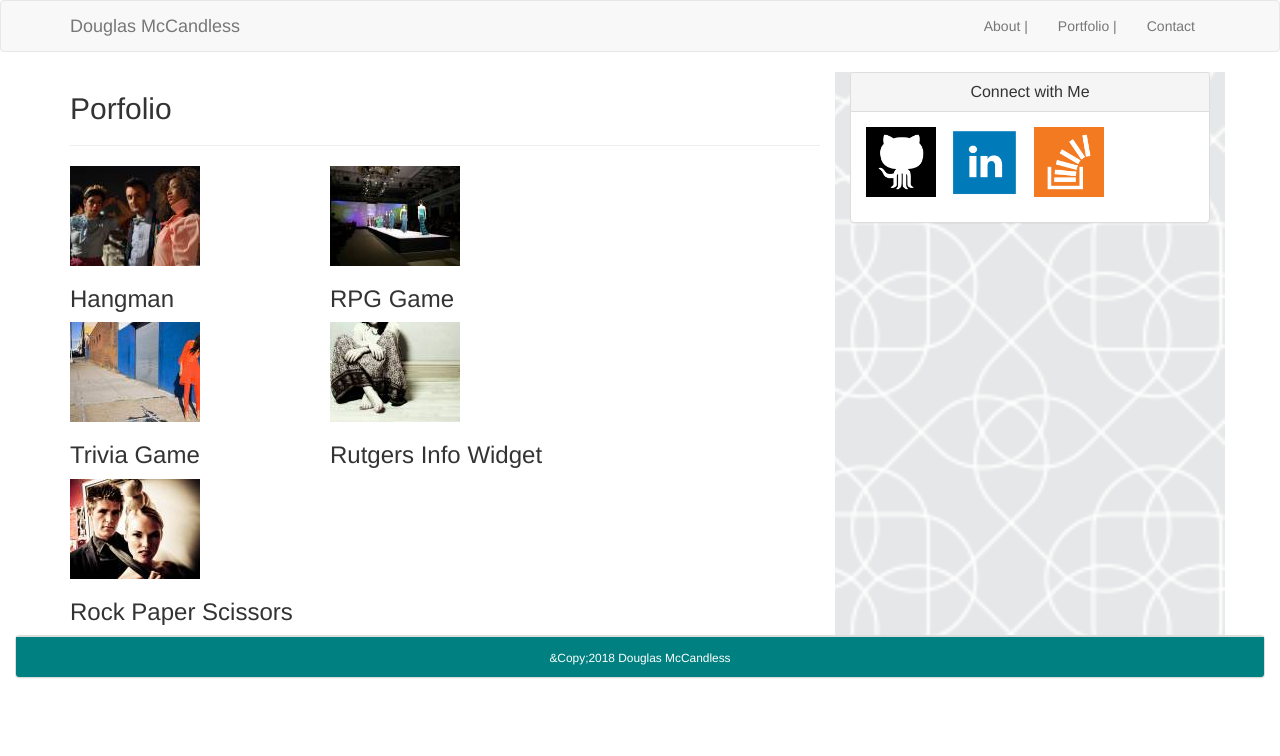
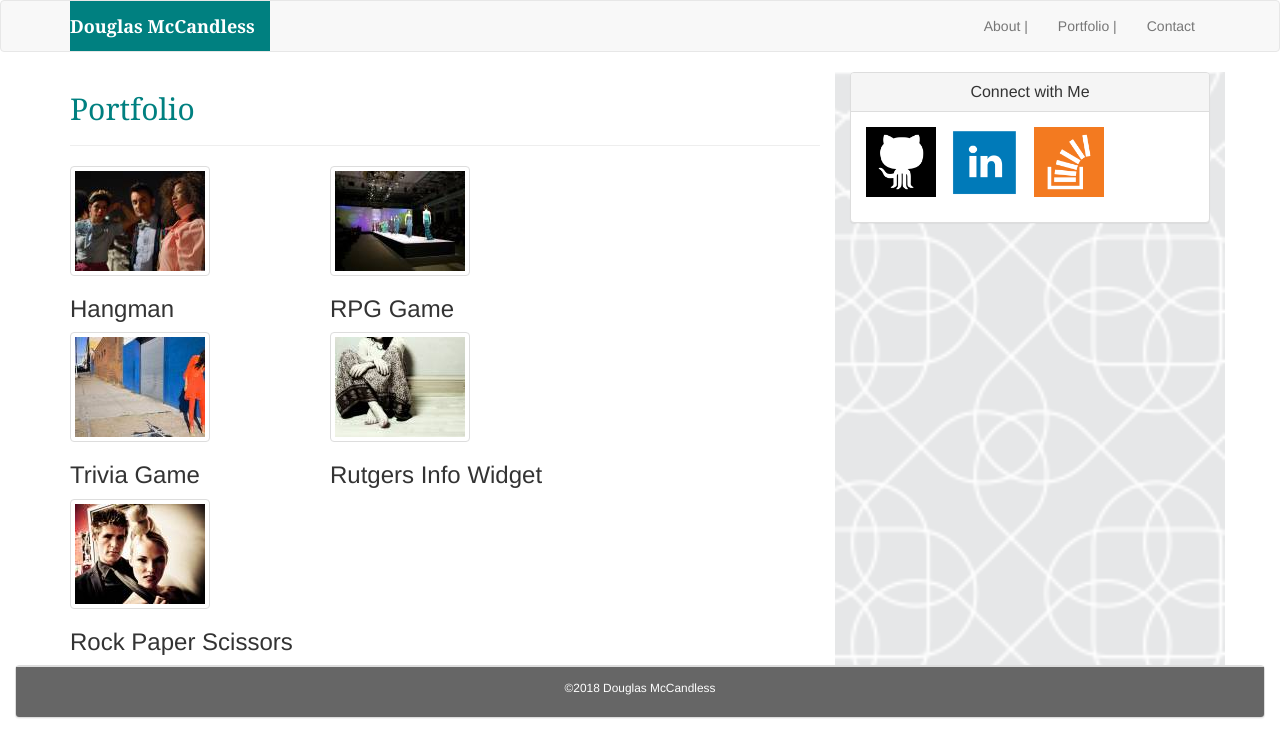
Before and after one commit to dmccandless/Bootstrap-Portfolio, a plain HTML site: page portfolio.html in a window 1280 px wide. Drawn offline with nearby package versions, Linux system fonts and the light colour scheme.

Commit message:
Add custom html and stylings for flow of text around profile image, colors, font, etc. for texts

```diff
--- a/assets/css/style.css
+++ b/assets/css/style.css
@@ -1,3 +1,10 @@
+/*body{
+	width: 1024px;
+	font-family: "Arial", "Helvetica Neue", Helvetica, sans-serif;
+	color: #777777;
+	background-color: white;
+}*/
+
 .bg-main{
 	background-image: url("../images/intersection.png");
 	height: 100%;
@@ -6,15 +13,37 @@
 	background-size: cover;
 } /*Is this a good class?*/
 
+.cust-navHeader{
+	background-color: teal;
+}
 
+.cust-navBrand{
+	color: white;
+	font-weight: bold;
+	font-family: "Georgia", Times, "Times New Roman", serif;
+}
 .bg-section{
 	background-color: white;
 }
 
-.cssFoot{
+.cust-secHeader{
+	color: teal;
+	font-family: "Georgia", Times, "Times New Roman", serif;
+}
+
+#cust-imgProfile{
+	float:left;
+	margin-right: 20px;
+}
+
+#cust-submitBtn{
 	background-color: teal;
 	color: white;
-	text-align: center;
+}
+
+.cust-footer{
+	background-color: #666;
+	color: white;
 }
 
 #social-01,
@@ -33,13 +62,6 @@
 *:before,
 *:after{
 	box-sizing: border-box;
-}
-
-body{
-	width: 1024px;
-	font-family: "Arial", "Helvetica Neue", Helvetica, sans-serif;
-	color: #777777;
-	background-color: white;
 }
 
 .content-entire{
--- a/portfolio.html
+++ b/portfolio.html
@@ -17,8 +17,8 @@
 
   <nav class="navbar navbar-default">
     <div class="container">
-      <div class="navbar-header">
-        <a class="navbar-brand" href="#">Douglas McCandless</a>
+      <div class="navbar-header cust-navHeader">
+        <a class="navbar-brand" href="#"><p class="cust-navBrand">Douglas McCandless</p></a>
       </div>
       <div class="collapse navbar-collapse" id="bs-example-navbar-collapse-1">
         <ul class="nav navbar-nav navbar-right">
@@ -34,21 +34,23 @@
     <div class="row">
       <div class="col-md-8 bg-section">
       	<div class="content-section" id="portfolio-box">
-			<h2>Porfolio</h2>
+			<h2 class="cust-secHeader">Portfolio</h2>
 			<hr>
 			<div class="row">
 			<div class="content-subSection">
 
 				<div class="col-md-4">
 				<div class="image-wrapper">
-					<img src="assets/images/portfolio-01.jpg" alt="Picture of Douglas McCandless' first portfolio item" id="portfolio-item-01">
+					<img src="assets/images/portfolio-01.jpg" alt="Responsive Picture of Douglas McCandless' first portfolio item" id="portfolio-item-01"
+            class="img-thumbnail img-responsive">
 					<h3 class="heading-portfolio">Hangman</h3>
 				</div>
 				</div>
 
 				<div class="col-md-4">
 				<div class="image-wrapper" id="image-wrap-02">
-					<img src="assets/images/portfolio-02.jpg" alt="Picture of Douglas McCandless' second portfolio item" id="portfolio-item-02">
+					<img src="assets/images/portfolio-02.jpg" alt="Responsive Picture of Douglas McCandless' second portfolio item" id="portfolio-item-02"
+            class="img-thumbnail img-responsive">
 					<h3 class="heading-portfolio">RPG Game</h3>
 				</div>
 				</div>
@@ -59,14 +61,16 @@
 
 				<div class="col-md-4">
 				<div class="image-wrapper">
-					<img src="assets/images/portfolio-03.jpg" alt="Picture of Douglas McCandless' third portfolio item" id="portfolio-item-03">
+					<img src="assets/images/portfolio-03.jpg" alt="Responsive Picture of Douglas McCandless' third portfolio item" id="portfolio-item-03"
+            class="img-thumbnail img-responsive">
 					<h3 class="heading-portfolio">Trivia Game</h3>
 				</div>
 				</div>
 
 				<div class="col-md-4">
 				<div class="image-wrapper" id="image-wrap-04">
-					<img src="assets/images/portfolio-04.jpg" alt="Picture of Douglas McCandless' fourth portfolio item" id="portfolio-item-04">
+					<img src="assets/images/portfolio-04.jpg" alt="Responsive Picture of Douglas McCandless' fourth portfolio item" id="portfolio-item-04"
+            class="img-thumbnail img-responsive">
 					<h3 class="heading-portfolio">Rutgers Info Widget</h3>
 				</div>
 				</div>
@@ -76,7 +80,8 @@
 
 				<div class="col-md-8">
 				<div class="image-wrapper">
-					<img src="assets/images/portfolio-05.jpg" alt="Picture of Douglas McCandless' fifth portfolio item" id="portfolio-item-05">
+					<img src="assets/images/portfolio-05.jpg" alt="Responsive Picture of Douglas McCandless' fifth portfolio item" id="portfolio-item-05"
+            class="img-thumbnail img-responsive">
 					<h3 class="heading-portfolio">Rock Paper Scissors</h3>
 				</div>
 				</div>
@@ -111,8 +116,8 @@
 
   <div class="col-md-12">
           <div class="panel panel-default">
-            <div class="panel-footer cssFoot">
-              <small>&Copy;2018 Douglas McCandless</small>
+            <div class="panel-footer cust-footer">
+              <p class="text-center"><small>&copy;2018 Douglas McCandless</small></p>
             </div>
           </div>
   </div>
```
Also changed, not shown: contact.html (+7 -6 lines), index.html (+7 -9 lines).
